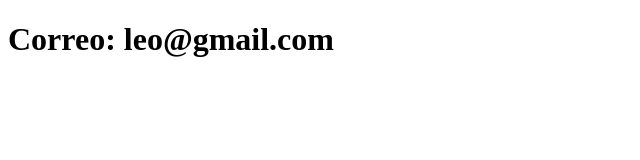
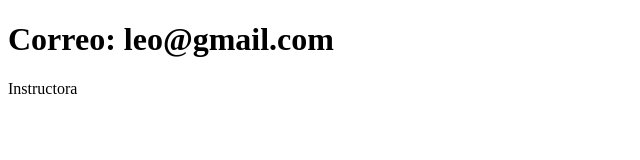
Before and after one commit to Leomarj89/Don-Tongje, a plain HTML site: page contacto.html in a window 1280 px wide. Shown: the full height of the page, 0-640 px from the left. Drawn offline with Linux system fonts and the light colour scheme.

Commit message:
update contacto.html

```diff
--- a/contacto.html
+++ b/contacto.html
@@ -7,5 +7,6 @@
 </head>
 <body>
     <h1>Correo: leo@gmail.com</h1>
+    <p>Instructora</p>
 </body>
 </html>
```
